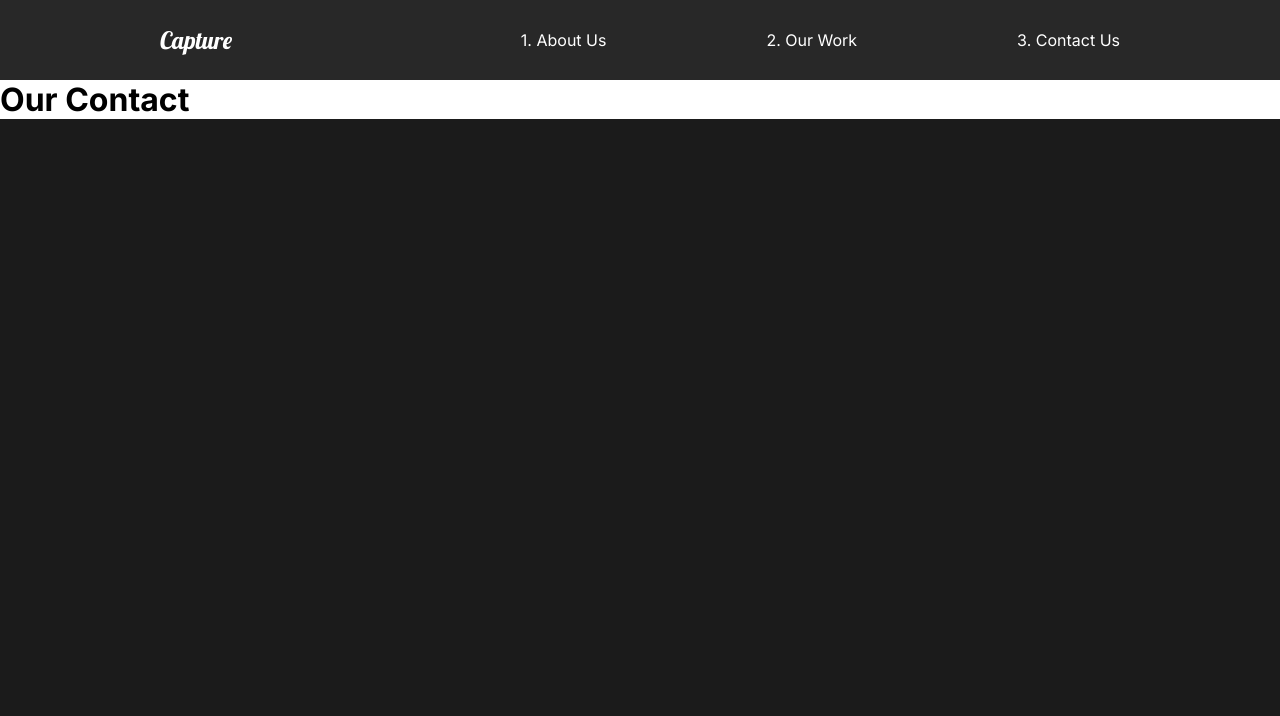
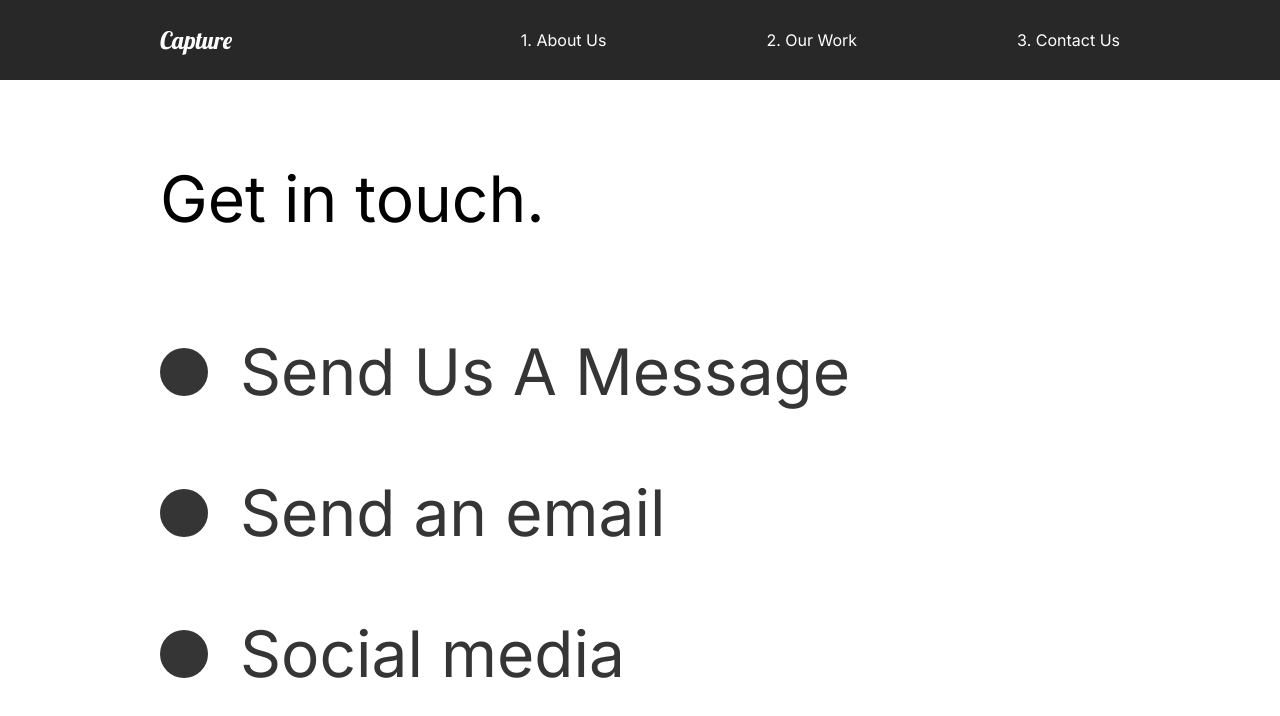
Before and after one commit to rodolfoalvarenga/captureproject-react, a React (Create React App) app: page /contact in a window 1280 px wide. Shown: the top 716 px of the page. Built offline with nearby package versions, Linux system fonts and the light colour scheme.

Commit message:
18. Contact Us Page

```diff
--- a/src/pages/ContactUs.js
+++ b/src/pages/ContactUs.js
@@ -1,20 +1,75 @@
 import React from "react";
 // Animation
 import { motion } from "framer-motion";
-import { pageAnimation } from "../animation.js";
+import { pageAnimation, titleAnim } from "../animation.js";
+import styled from "styled-components";
 
 const ContactUs = () => {
   return (
-    <motion.div
+    <ContactStyle
       variants={pageAnimation}
       initial="hidden"
       animate="show"
       exit="exit"
       style={{ background: "#fff" }}
     >
-      <h1>Our Contact</h1>
-    </motion.div>
+      <Title>
+        <Hide>
+          <motion.h2 variants={titleAnim}>Get in touch.</motion.h2>
+        </Hide>
+      </Title>
+      <div>
+        <Hide>
+          <Social variants={titleAnim}>
+            <Circle />
+            <h2>Send Us A Message</h2>
+          </Social>
+        </Hide>
+        <Hide>
+          <Social variants={titleAnim}>
+            <Circle />
+            <h2>Send an email</h2>
+          </Social>
+        </Hide>
+        <Hide>
+          <Social variants={titleAnim}>
+            <Circle />
+            <h2>Social media</h2>
+          </Social>
+        </Hide>
+      </div>
+    </ContactStyle>
   );
 };
 
+const ContactStyle = styled(motion.div)`
+  padding: 5rem 10rem;
+  color: #353535;
+  min-height: 90vh;
+`;
+
+const Title = styled.div`
+  margin-bottom: 4rem;
+  color: black;
+`;
+
+const Hide = styled.div`
+  overflow: hidde;
+`;
+
+const Circle = styled.div`
+  border-radius: 50%;
+  width: 3rem;
+  height: 3rem;
+  background: #353535;
+`;
+
+const Social = styled(motion.div)`
+  display: flex;
+  align-items: center;
+  h2 {
+    margin: 2rem;
+  }
+`;
+
 export default ContactUs;
```
Also changed, not shown: 2 other files (tests, documents, lock files or other folders).
